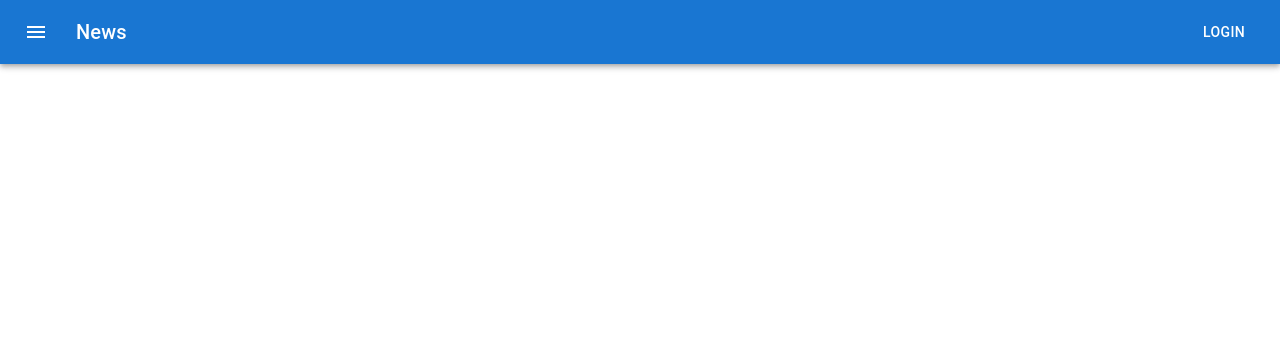
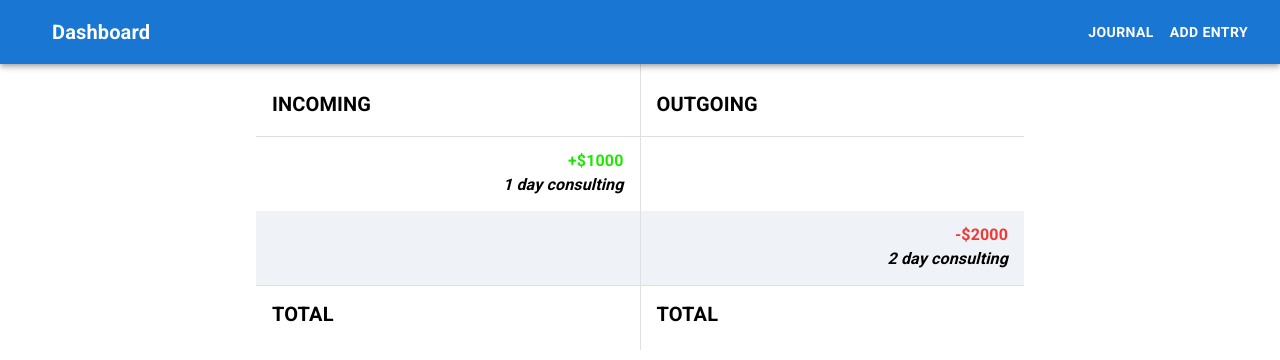
Before and after one commit to DylanGil/NextBanqueProject, a Next.js app: page / in a window 1280 px wide. Shown: the top 360 px of the page. Built offline with nearby package versions, Linux system fonts and the light colour scheme.

Commit message:
header and start Main

```diff
--- a/package.json
+++ b/package.json
@@ -10,6 +10,7 @@
   "dependencies": {
     "@emotion/react": "^11.7.1",
     "@emotion/styled": "^11.6.0",
+    "@fontsource/roboto": "^4.5.1",
     "@mui/icons-material": "^5.3.0",
     "@mui/material": "^5.3.0",
     "@mui/styled-engine-sc": "^5.3.0",
--- a/pages/index.js
+++ b/pages/index.js
@@ -1,28 +1,13 @@
-import { AppBar, Button, IconButton, Toolbar, Typography } from "@mui/material";
-import { Box } from "@mui/system";
-import MenuIcon from '@mui/icons-material/Menu';
-
+import Test from "./src/components/Main";
+import Header from "./src/components/Header";
+import Main from "./src/components/Main";
 
 export default function Home() {
   return (
-    <Box sx={{ flexGrow: 1 }}>
-    <AppBar position="static">
-      <Toolbar>
-        <IconButton
-          size="large"
-          edge="start"
-          color="inherit"
-          aria-label="menu"
-          sx={{ mr: 2 }}
-        >
-          <MenuIcon />
-        </IconButton>
-        <Typography variant="h6" component="div" sx={{ flexGrow: 1 }}>
-          News
-        </Typography>
-        <Button color="inherit">Login</Button>
-      </Toolbar>
-    </AppBar>
-  </Box>
+    <>
+  <Header />
+  <Main name=""/>
+  </>
+
   );
 }
--- /dev/null
+++ b/pages/src/components/Header.jsx
@@ -0,0 +1,28 @@
+import { AppBar, Button, IconButton, Toolbar, Typography } from "@mui/material";
+import { Box } from "@mui/system";
+import MenuIcon from '@mui/icons-material/Menu';
+import '@fontsource/roboto/700.css';
+
+const Header = () => {
+    return (<Box sx={{ flexGrow: 1 }}>
+    <AppBar position="static">
+      <Toolbar>
+        <IconButton
+          size="large"
+          edge="start"
+          color="inherit"
+          aria-label="menu"
+          sx={{ mr: 2 }}
+        >
+        </IconButton>
+        <Typography variant="h6" component="div" sx={{ flexGrow: 1}}>
+          Dashboard
+        </Typography>
+        <Button color="inherit">Journal</Button>
+        <Button color="inherit">Add entry</Button>
+      </Toolbar>
+    </AppBar>
+  </Box>)
+  };
+
+  export default Header;
--- a/pages/src/components/Main.jsx
+++ b/pages/src/components/Main.jsx
@@ -1,5 +1,99 @@
+import * as React from 'react';
+import List from '@mui/material/List';
+import ListItem from '@mui/material/ListItem';
+import ListItemText from '@mui/material/ListItemText';
+import Divider from '@mui/material/Divider';
+import { Grid, Typography } from '@mui/material';
+
+
+
 const Main = (props) => {
-  return <h1>SALUT A TOUS C {props.name}</h1>;
-};
+    return (
+        <>
+      <Grid container sx={{ px: "20%" }}>
+        <Grid item xs>
+          <List>
+            <ListItem disablePadding>
+              <ListItemText sx={{ my: 2, mx: 2 }}>
+                <Typography variant="h6" component="div">
+                  INCOMING
+                </Typography>
+              </ListItemText>
+            </ListItem>
+            <Divider />
+            <ListItem sx ={{bgcolor:"#FFFFFF"}}>
+              <ListItemText sx={{ textAlign: "right", height: "50px" }}>
+                <Typography sx={{ color: "#1CE800" }}>+$1000</Typography>
+                <Typography sx={{ fontStyle: "italic" }}>
+                  1 day consulting
+                </Typography>
+              </ListItemText>
+            </ListItem>
+            <ListItem sx ={{bgcolor:"#EFF3F8"}}>
+              <ListItemText sx={{ textAlign: "right", height: "50px" }}>
+                <Typography sx={{ color: "#1CE800" }}><div>&nbsp;</div></Typography>
+                <Typography sx={{ fontStyle: "italic" }}>
+                <div>&nbsp;</div>
+                </Typography>
+              </ListItemText>
+            </ListItem>
+            <Divider />
+            <ListItem>
+              <ListItemText>
+                <Typography variant="h6" component="div">
+                  TOTAL
+                </Typography>
+              </ListItemText>
+            </ListItem>
+          </List>
+        </Grid>
 
-export default Main;
+        {/* RIGHT */}
+
+        <Divider orientation="vertical" flexItem />
+        <Grid item xs>
+          <List>
+            <ListItem disablePadding>
+              <ListItemText sx={{ my: 2, mx: 2 }}>
+                <Typography variant="h6" component="div">
+                  OUTGOING
+                </Typography>
+              </ListItemText>
+            </ListItem>
+            <Divider />
+            <ListItem sx ={{bgcolor:"#FFFFFF"}}>
+              <ListItemText sx={{ textAlign: "right", height: "50px" }}>
+                <Typography sx={{ color: "#1CE800" }}>
+                  <div>&nbsp;</div>
+                </Typography>
+                <Typography sx={{ fontStyle: "italic" }}>
+                  <div>&nbsp;</div>
+                </Typography>
+              </ListItemText>
+            </ListItem>
+            <ListItem sx ={{bgcolor:"#EFF3F8"}}>
+              <ListItemText sx={{ textAlign: "right", height: "50px" }}>
+                <Typography sx={{ color: "#F33731" }}>
+                  -$2000
+                </Typography>
+                <Typography sx={{ fontStyle: "italic" }}>
+                  2 day consulting
+                </Typography>
+              </ListItemText>
+            </ListItem>
+            <Divider />
+            <ListItem>
+              <ListItemText>
+                <Typography variant="h6" component="div">
+                  TOTAL
+                </Typography>
+              </ListItemText>
+            </ListItem>
+          </List>
+        </Grid>
+      </Grid>
+    </>
+    );
+  };
+
+  export default Main;
--- /dev/null
+++ b/pages/src/components/Test.jsx
@@ -0,0 +1,5 @@
+const Test = (props) => {
+  return <h1>SALUT A TOUS C {props.name}</h1>;
+};
+
+export default Test;
```
Also changed, not shown: 1 other file (tests, documents, lock files or other folders).
